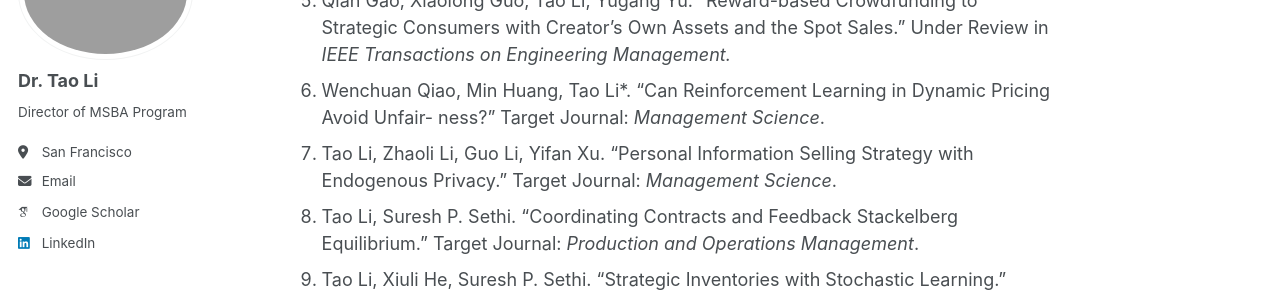
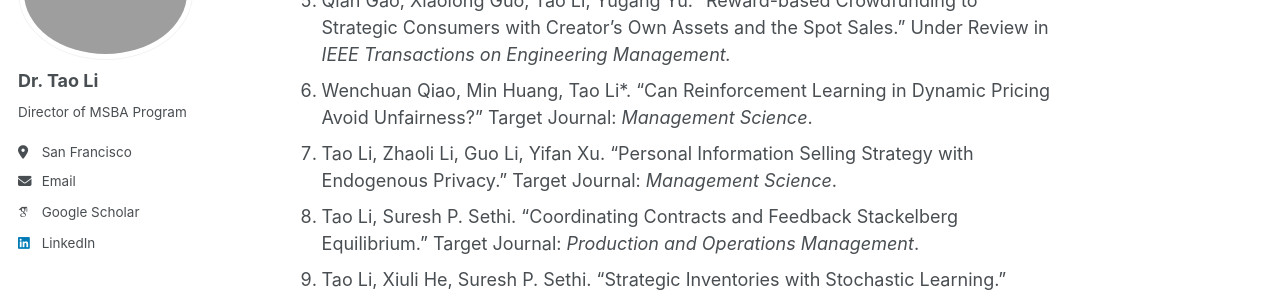
Before and after one commit to Prof-TaoLi/Homepage, a Jekyll site: the page built from _pages/research.md, in a window 1280 px wide and 900 px high, scrolled down 1428 px. Shown: the part 180-477 px from the top of the window. Built offline with Jekyll 4.4.1, drawn with Linux system fonts in a browser that asks for light colours; some web fonts are replaced.

Commit message:
Update research.md

```diff
--- a/_pages/research.md
+++ b/_pages/research.md
@@ -26,7 +26,7 @@ Submitted/Working papers
 3. Shujie Luan, Weili Xue, Lijun Ma, Tao Li*. “Pull-Push Strategies under Cournot Competition.” Minor Revision in <i>Omega</i>.
 4. Leiting Li, Min Huang, Tao Li*, Xingwei Wang. “Collection delivery points network two-way sharing in last-mile logistics market.” Under Review in <i>European Journal of Operational Research</i>.
 5. Qian Gao, Xiaolong Guo, Tao Li, Yugang Yu. "Reward-based Crowdfunding to Strategic Consumers with Creator’s Own Assets and the Spot Sales." Under Review in <i>IEEE Transactions on Engineering Management<i>.
-6. Wenchuan Qiao, Min Huang, Tao Li*. “Can Reinforcement Learning in Dynamic Pricing Avoid Unfair- ness?” Target Journal: <i>Management Science</i>.
+6. Wenchuan Qiao, Min Huang, Tao Li*. “Can Reinforcement Learning in Dynamic Pricing Avoid Unfairness?” Target Journal: <i>Management Science</i>.
 7. Tao Li, Zhaoli Li, Guo Li, Yifan Xu. “Personal Information Selling Strategy with Endogenous Privacy.” Target Journal: <i>Management Science</i>.
 8. Tao Li, Suresh P. Sethi. “Coordinating Contracts and Feedback Stackelberg Equilibrium.” Target Journal: <i>Production and Operations Management</i>.
 9. Tao Li, Xiuli He, Suresh P. Sethi. “Strategic Inventories with Stochastic Learning.” Target Journal: <i>Management Science</i>.
```
